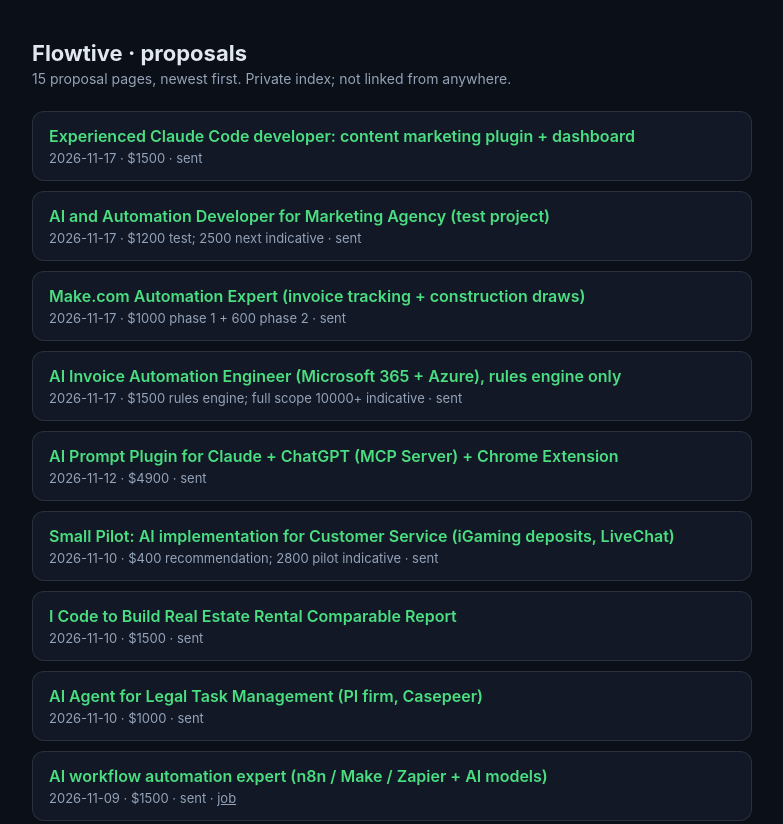
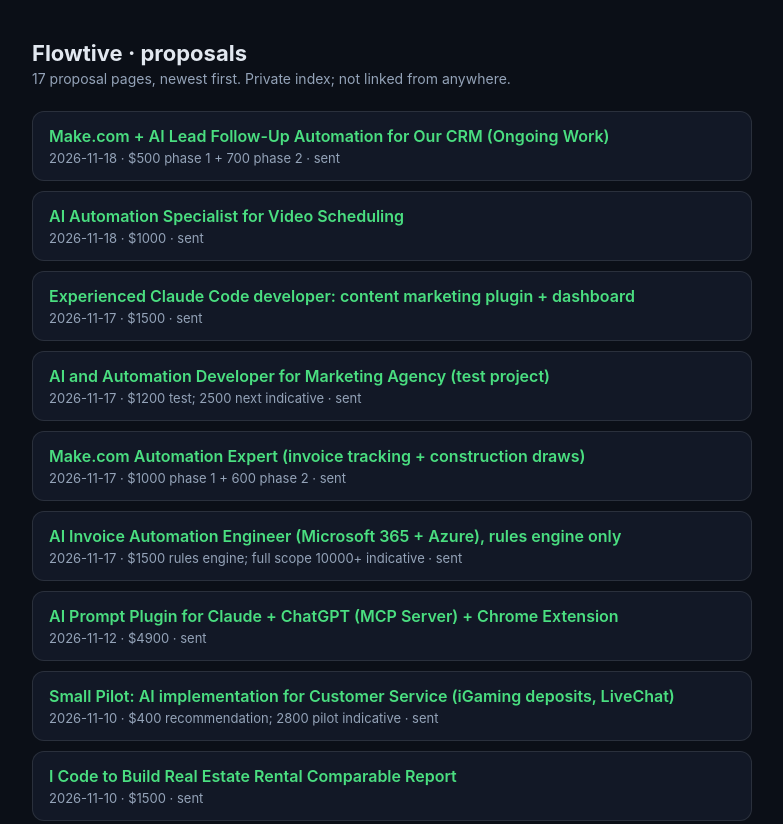
Before and after one commit to kristof-flowtive/proposals, a plain HTML site: page index.html in a window 1280 px wide. Shown: the top 824 px of the page, without its empty margins (248-1031 px from the left). Drawn offline with Linux system fonts and the light colour scheme.

Commit message:
Rebuild proposals index

```diff
--- a/index.html
+++ b/index.html
@@ -7,8 +7,10 @@ body{margin:0;background:#0B0F17;color:#e2e8f0;font-family:Inter,-apple-system,s
 ul{list-style:none;padding:0;margin:0} .row{background:#121826;border:1px solid rgba(255,255,255,.1);border-radius:12px;padding:14px 16px;margin-bottom:10px}
 .t{color:#4ADE80;text-decoration:none;font-weight:600} .t:hover{text-decoration:underline} .m{color:#94a3b8;font-size:13px;margin-top:4px} .m a{color:#94a3b8}
 </style></head><body><div class="wrap">
-<h1>Flowtive · proposals</h1><p>15 proposal pages, newest first. Private index; not linked from anywhere.</p>
+<h1>Flowtive · proposals</h1><p>17 proposal pages, newest first. Private index; not linked from anywhere.</p>
 <ul>
+<li class="row"><div><a class="t" href="https://kristof-flowtive.github.io/proposals/crm-lead-follow-up/">Make.com + AI Lead Follow-Up Automation for Our CRM (Ongoing Work)</a><div class="m">2026-11-18 · $500 phase 1 + 700 phase 2 · sent</div></div></li>
+<li class="row"><div><a class="t" href="https://kristof-flowtive.github.io/proposals/video-scheduling-system/">AI Automation Specialist for Video Scheduling</a><div class="m">2026-11-18 · $1000 · sent</div></div></li>
 <li class="row"><div><a class="t" href="https://kristof-flowtive.github.io/proposals/claude-content-plugin/">Experienced Claude Code developer: content marketing plugin + dashboard</a><div class="m">2026-11-17 · $1500 · sent</div></div></li>
 <li class="row"><div><a class="t" href="https://kristof-flowtive.github.io/proposals/agency-automation-test/">AI and Automation Developer for Marketing Agency (test project)</a><div class="m">2026-11-17 · $1200 test; 2500 next indicative · sent</div></div></li>
 <li class="row"><div><a class="t" href="https://kristof-flowtive.github.io/proposals/construction-invoice-draws/">Make.com Automation Expert (invoice tracking + construction draws)</a><div class="m">2026-11-17 · $1000 phase 1 + 600 phase 2 · sent</div></div></li>
```
